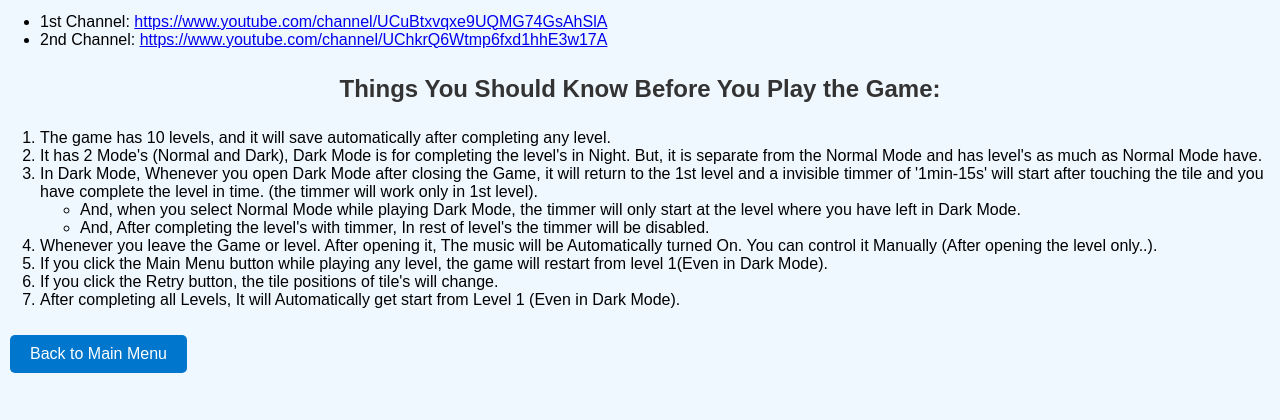
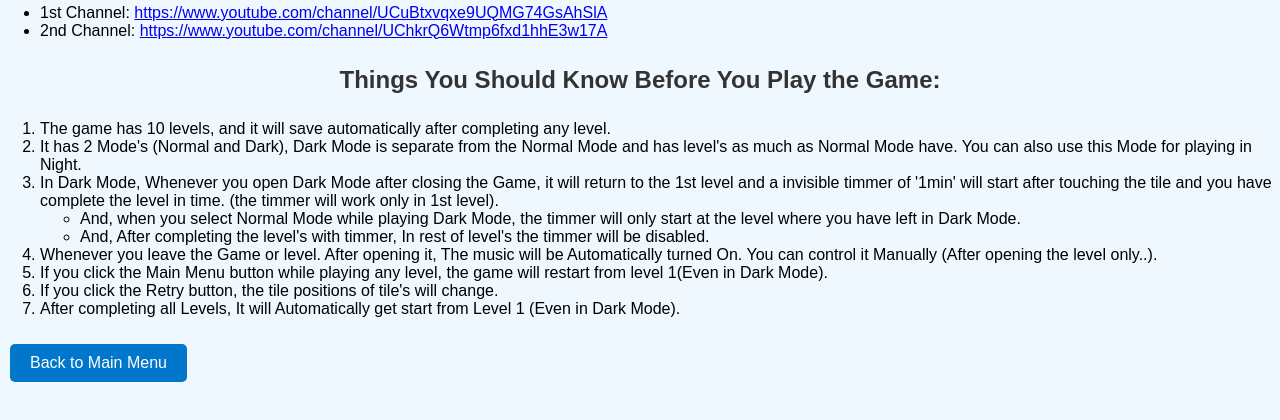
Before and after one commit to Convel-Nytro/Game, a plain HTML site: page about.html in a window 1280 px wide. Shown: the part 258-678 px from the top of the page. Drawn offline with Linux system fonts and the light colour scheme.

Commit message:
Update about.html

```diff
--- a/about.html
+++ b/about.html
@@ -19,8 +19,8 @@
     <h2>Things You Should Know Before You Play the Game:</h2>
     <ol>
       <li>The game has 10 levels, and it will save automatically after completing any level.</li>
-      <li>It has 2 Mode's (Normal and Dark), Dark Mode is for completing the level's in Night. But, it is separate from the Normal Mode and has level's as much as Normal Mode have.</li>
-      <li>In Dark Mode, Whenever you open Dark Mode after closing the Game, it will return to the 1st level and a invisible timmer of '1min-15s' will start after touching the tile and you have complete the level in time. (the timmer will work only in 1st level).</li>
+      <li>It has 2 Mode's (Normal and Dark), Dark Mode is separate from the Normal Mode and has level's as much as Normal Mode have. You can also use this Mode for playing in Night.</li>
+      <li>In Dark Mode, Whenever you open Dark Mode after closing the Game, it will return to the 1st level and a invisible timmer of '1min' will start after touching the tile and you have complete the level in time. (the timmer will work only in 1st level).</li>
       <ul>
         <li>And, when you select Normal Mode while playing Dark Mode, the timmer will only start at the level where you have left in Dark Mode.</li>
         <li>And, After completing the level's with timmer, In rest of level's the timmer will be disabled.</li>
```
